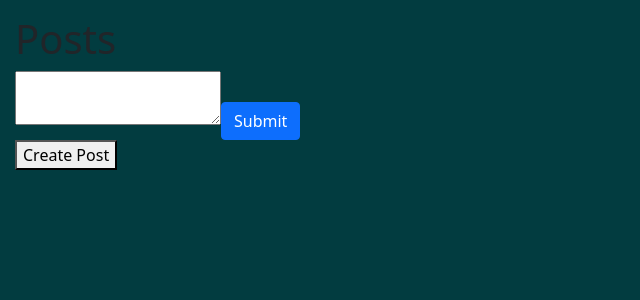
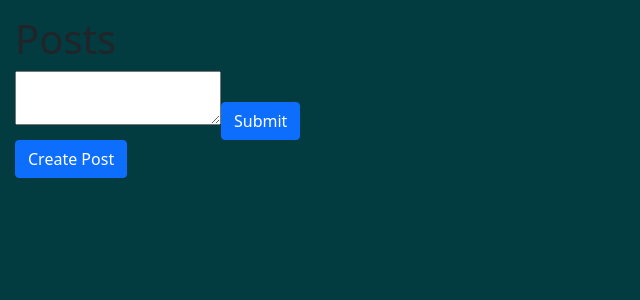
Before and after one commit to bojbrook/social-app-concept, a React (Create React App) app in the folder social-app/: page / in a window 1280 px wide. Shown: the top 300 px of the page, without its empty margins (0-640 px from the left). Built offline with nearby package versions, Linux system fonts and the light colour scheme.

Commit message:
Merged Main into Style branch

```diff
--- a/social-app/src/App.js
+++ b/social-app/src/App.js
@@ -2,6 +2,7 @@ import './App.css';
 import CreatePost from './Components/CreatePost';
 import Post from './Components/Post';
 import React, { useState } from 'react';
+import { Button } from 'react-bootstrap';
 
 function App() {
   const [posts, setPost] = useState([]);
@@ -23,7 +24,7 @@ function App() {
     <div className="App">
       <h1>Posts</h1>
       {showCreatePost && <CreatePost addPost={addPost} />}
-      <button onClick={createPostButtonHandler}>Create Post</button>
+      <Button onClick={createPostButtonHandler}>Create Post</Button>
       {postsArr}
     </div>
   );
--- a/social-app/src/Components/Comment.js
+++ b/social-app/src/Components/Comment.js
@@ -1,8 +1,13 @@
 import React from 'react';
 import PropTypes from 'prop-types';
+import styles from './Comment.module.css';
 
 const Comment = (props) => {
-  return <li>{props.text}</li>;
+  return (
+    <div className={styles.card}>
+      <h3 className={styles.cardComment}>{props.text}</h3>
+    </div>
+  );
 };
 
 Comment.propTypes = {
--- a/social-app/src/Components/Post.js
+++ b/social-app/src/Components/Post.js
@@ -50,7 +50,6 @@ const Post = (props) => {
       <Card.Header as="h5">{creator}</Card.Header>
       <Card.Body>
         <Card.Text>{body}</Card.Text>
-        {showCommentForm && commentForm()}
         {showComments &&
           comments.map((item) => {
             return <Comment key={id} text={item.body} />;
```
